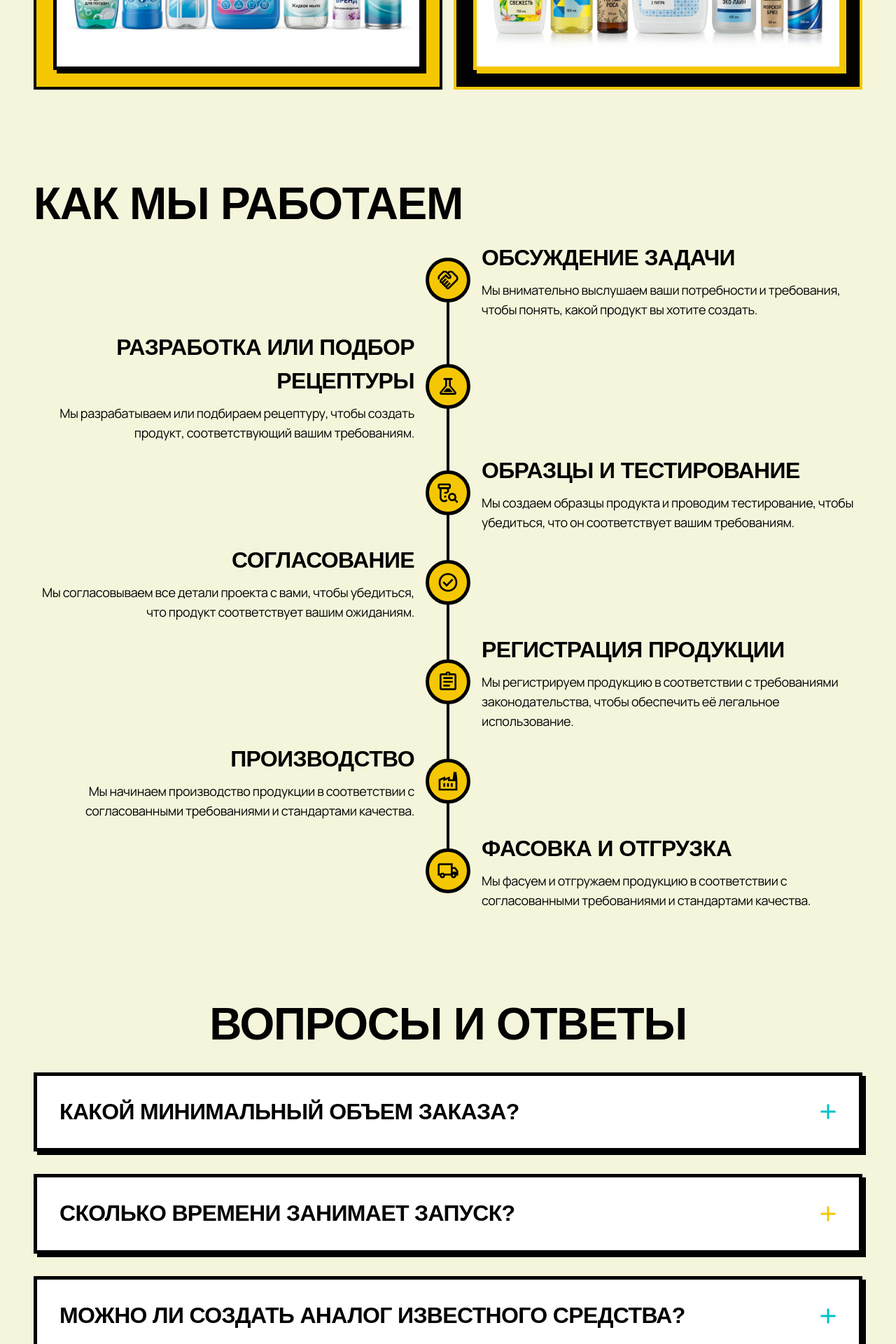
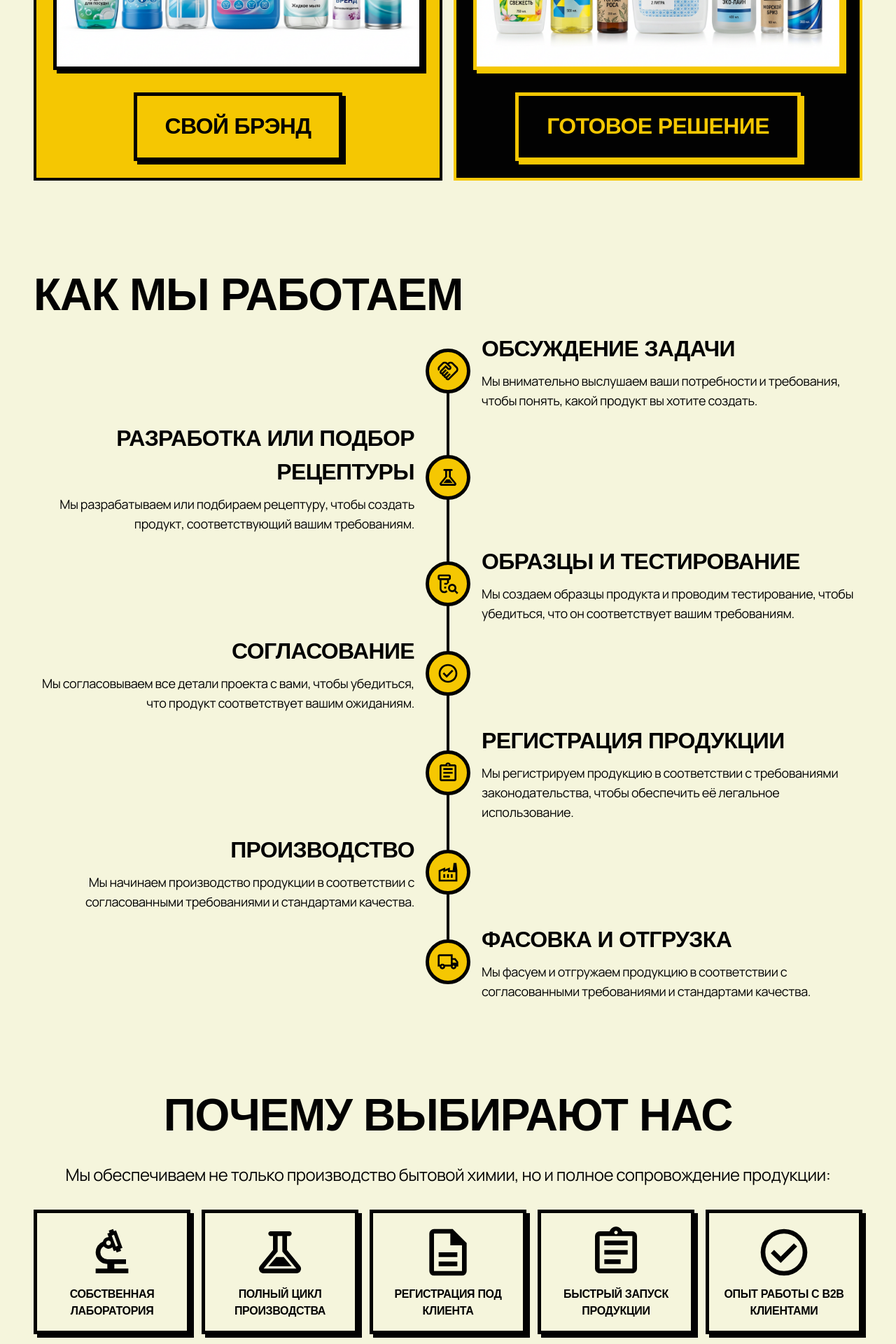
Before and after one commit to zigfrei/proffhim, a Next.js app: page /kontraktnoe-proizvodstvo-moyushchih-i-dezinficiruyushchih-sredstv in a window 1280 px wide. Shown: the part 2420-4340 px from the top of the page at 70% size. Built offline with nearby package versions, Linux system fonts and the light colour scheme; a web font is replaced by a local one.

Commit message:
b2b add last block

```diff
--- a/src/app/kontraktnoe-proizvodstvo-moyushchih-i-dezinficiruyushchih-sredstv/page.tsx
+++ b/src/app/kontraktnoe-proizvodstvo-moyushchih-i-dezinficiruyushchih-sredstv/page.tsx
@@ -3,6 +3,9 @@ import Production from '@/components/sections/b2b/production';
 import Model from '@/components/sections/b2b/model';
 import HowWeWork from '@/components/sections/b2b/work';
 import FAQ from '@/components/sections/b2b/faq';
+import WhyWe from '@/components/sections/b2b/why';
+import CTA from '@/components/sections/b2b/cta';
+import { faqItemsB2B } from '@/lib/faq';
 
 export const metadata = {
   title:
@@ -38,13 +41,35 @@ export const metadata = {
 };
 
 export default function ContractManufacturing() {
+  const faqSchema = {
+    '@context': 'https://schema.org',
+    '@type': 'FAQPage',
+    mainEntity: faqItemsB2B.map((item) => ({
+      '@type': 'Question',
+      name: item.question,
+      acceptedAnswer: {
+        '@type': 'Answer',
+        text: item.answer,
+      },
+    })),
+  };
   return (
+    <>
+      <script
+        type='application/ld+json'
+        dangerouslySetInnerHTML={{
+          __html: JSON.stringify(faqSchema).replace(/</g, '\\u003c'),
+        }}
+      />
       <main className='flex flex-col items-center justify-center w-full pt-19 lg:pt-24'>
         <Hero />
         <Production />
         <Model />
         <HowWeWork />
+        <WhyWe />
         <FAQ />
+        <CTA />
       </main>
+    </>
   );
 }
--- a/src/app/page.tsx
+++ b/src/app/page.tsx
@@ -1,10 +1,10 @@
 import BeforeAndAfter from "@/components/sections/main/before-after";
 import CTA from "@/components/sections/main/cta";
 import FAQ from "@/components/sections/main/faq";
-import { faqItems } from "@/components/sections/main/faq-items";
+import { faqItems } from '@/lib/faq';
 import Hero from "@/components/sections/main/hero";
 import Numbers from "@/components/sections/main/numbers";
-import Partners from "@/components/sections/main/partners";
+// import Partners from "@/components/sections/main/partners";
 import Scope from "@/components/sections/main/scope";
 import Cards from "@/components/sections/main/cards";
 import Documents from "@/components/sections/main/documents";
--- /dev/null
+++ b/src/components/sections/b2b/cta.tsx
@@ -0,0 +1,31 @@
+import SectionBlock from '@/components/ui/section';
+import { BigLinkButton } from '@/components/ui/links';
+
+export default function CTA() {
+  return (
+    <SectionBlock>
+      <div className='w-full flex flex-col lg:flex-row items-stretch justify-stretch gap-4 lg:gap-16 bg-primary base-frame-big'>
+        <div className='w-full flex flex-col items-start justify-start gap-4 p-4 pb-0 lg:pl-16 lg:pr-0 lg:py-16'>
+          <h2 className='w-full text-[1.4rem] sm:text-[1.5rem] lg:text-[2rem] typo-h3 text-center lg:text-left'>
+            Мы обеспечиваем не только производство бытовой химии, но и полное сопровождение продукции
+          </h2>
+          <div className='typo-body text-left lg:border-l-[5px] lg:border-base-black lg:pl-4'>
+            <p>&mdash;&nbsp;разработка рецептур в&nbsp;собственной лаборатории</p>
+            <p>&mdash;&nbsp;тестирование и&nbsp;подбор состава</p>
+            <p>&mdash;&nbsp;подготовка деклараций соответствия</p>
+            <p>&mdash;&nbsp;сопровождение регистрации дезинфицирующих средств</p>
+            <p>&mdash;&nbsp;соответствие требованиям ЕАЭС, РФ&nbsp;и&nbsp;РБ</p>
+          </div>
+        </div>
+        <div className='self-stretch lg:bg-base-black flex items-center justify-center px-4'>
+          <BigLinkButton
+            href='/kontakty/#obraschenie'
+            className='mb-4 lg:mb-0 lg:!border-base-white lg:shadow-[8px_8px_0_0_var(--color-base-white)]! lg:hover:shadow-[7px_7px_0_0_var(--color-base-white)]! text-center  bg-secondary!'
+          >
+            Связаться с нами
+          </BigLinkButton>
+        </div>
+      </div>
+    </SectionBlock>
+  );
+}
--- a/src/components/sections/b2b/faq.tsx
+++ b/src/components/sections/b2b/faq.tsx
@@ -1,6 +1,6 @@
 import { SectionBlockSmall } from '@/components/ui/section';
 import FAQItem from '@/components/ui/faq-item';
-import { faqItemsB2B } from '@/components/sections/main/faq-items';
+import { faqItemsB2B } from '@/lib/faq';
 
 export default function FAQ() {
   return (
--- a/src/components/sections/b2b/model.tsx
+++ b/src/components/sections/b2b/model.tsx
@@ -1,4 +1,5 @@
 import { SectionBlockSmall } from '@/components/ui/section';
+import { BigLinkButton } from '@/components/ui/links';
 import Image from 'next/image';
 import {
   LightBulbIcon,
@@ -27,7 +28,7 @@ export default function Model() {
               </p>
               <div className='w-full flex items-center justify-center lg:justify-start gap-2'>
                 <LightBulbIcon className='w-5 h-5 lg:h-6 lg:w-6 text-base-black [&>path]:stroke-[2]' />
-                <p className='typo-body uppercase text-base-black'>
+                <p className='typo-body uppercase text-base-black w-min min-[395px]:w-auto'>
                   Индивидуальная рецептура
                 </p>
               </div>
@@ -54,6 +55,12 @@ export default function Model() {
               sizes='(min-width: 768px) 50vw, 100vw'
               className='w-full h-auto object-cover base-frame'
             />
+            <BigLinkButton
+              href='/kontakty/#obraschenie'
+              className='mt-auto mb-8 lg:mt-4 lg:mb-0 w-full lg:w-auto max-w-[420px] lg:max-w-none justify-center self-center '
+            >
+              свой брэнд
+            </BigLinkButton>
           </div>
           <div className='w-full flex flex-col items-center justify-start gap-4 bg-base-black border-[4px] border-primary p-4 lg:p-6'>
             <h3 className='typo-h3 text-primary text-center'>
@@ -92,6 +99,12 @@ export default function Model() {
               sizes='(min-width: 768px) 50vw, 100vw'
               className='w-full h-auto object-cover base-frame border-primary! shadow-[5px_5px_0_0_var(--color-primary)]! mt-auto'
             />
+            <BigLinkButton
+              href='/kontakty/#obraschenie'
+              className='mt-auto mb-8 lg:mt-4 lg:mb-0 w-full lg:w-auto max-w-[420px] lg:max-w-none justify-center self-center bg-base-black! text-primary! border-primary! shadow-[5px_5px_0_0_var(--color-primary)]! hover:shadow-[4px_4px_0_0_var(--color-primary)]! '
+            >
+              готовое решение
+            </BigLinkButton>
           </div>
         </div>
       </div>
--- /dev/null
+++ b/src/components/sections/b2b/why.tsx
@@ -0,0 +1,65 @@
+import { SectionBlockSmall } from '@/components/ui/section';
+import Image from 'next/image';
+import { Icon } from '@iconify/react';
+
+export default function WhyWe() {
+  return (
+    <SectionBlockSmall>
+      <div className='w-full flex flex-col items-start justify-center gap-4 lg:gap-8 mb-8'>
+        <h2 className='w-full text-center typo-h2'>Почему выбирают нас</h2>
+        <p className='w-full text-center typo-body'>
+          Мы обеспечиваем не только производство бытовой химии, но и полное
+          сопровождение продукции:
+        </p>
+        <ul className='w-full flex-1 flex flex-col lg:flex-row items-stretch gap-4'>
+          <li className='w-full flex-1 flex flex-col items-center self-stretch gap-2 base-frame p-4'>
+            <Icon
+              icon='material-symbols:biotech-outline'
+              className='w-20 h-20 text-base-black'
+            />
+            <h3 className='typo-h5 text-center'>
+              Собственная лаборатория
+            </h3>
+          </li>
+
+          <li className='w-full flex-1 flex flex-col items-center self-stretch gap-2 base-frame p-4'>
+            <Icon
+              icon='material-symbols:experiment-outline'
+              className='w-20 h-20 text-base-black'
+            />
+            <h3 className='typo-h5 text-center'>
+              Полный цикл производства
+            </h3>
+          </li>
+          <li className='w-full flex-1 flex flex-col items-center self-stretch gap-2 base-frame p-4'>
+            <Icon
+              icon='material-symbols:description-outline'
+              className='w-20 h-20 text-base-black'
+            />
+            <h3 className='typo-h5 text-center'>
+              Регистрация под клиента
+            </h3>
+          </li>
+          <li className='w-full flex-1 flex flex-col items-center self-stretch gap-2 base-frame p-4'>
+            <Icon
+              icon='material-symbols:assignment-outline'
+              className='w-20 h-20 text-base-black'
+            />
+            <h3 className='typo-h5 text-center'>
+              Быстрый запуск продукции
+            </h3>
+          </li>
+          <li className='w-full flex-1 flex flex-col items-center self-stretch gap-2 base-frame p-4'>
+            <Icon
+              icon='material-symbols:check-circle-outline'
+              className='w-20 h-20 text-base-black'
+            />
+            <h3 className='typo-h5 text-center'>
+              Опыт работы с B2B клиентами
+            </h3>
+          </li>
+        </ul>
+      </div>
+    </SectionBlockSmall>
+  );
+}
--- a/src/components/sections/main/faq.tsx
+++ b/src/components/sections/main/faq.tsx
@@ -1,6 +1,6 @@
 import SectionBlock from '@/components/ui/section';
 import FAQItem from '@/components/ui/faq-item';
-import { faqItems } from '@/components/sections/main/faq-items';
+import { faqItems } from '@/lib/faq';
 
 export default function FAQ() {
   return (
```
Also changed, not shown: src/lib/faq.ts (renamed from src/components/sections/main/faq-items.ts). Lines whose indentation alone changed are shown as unchanged.
